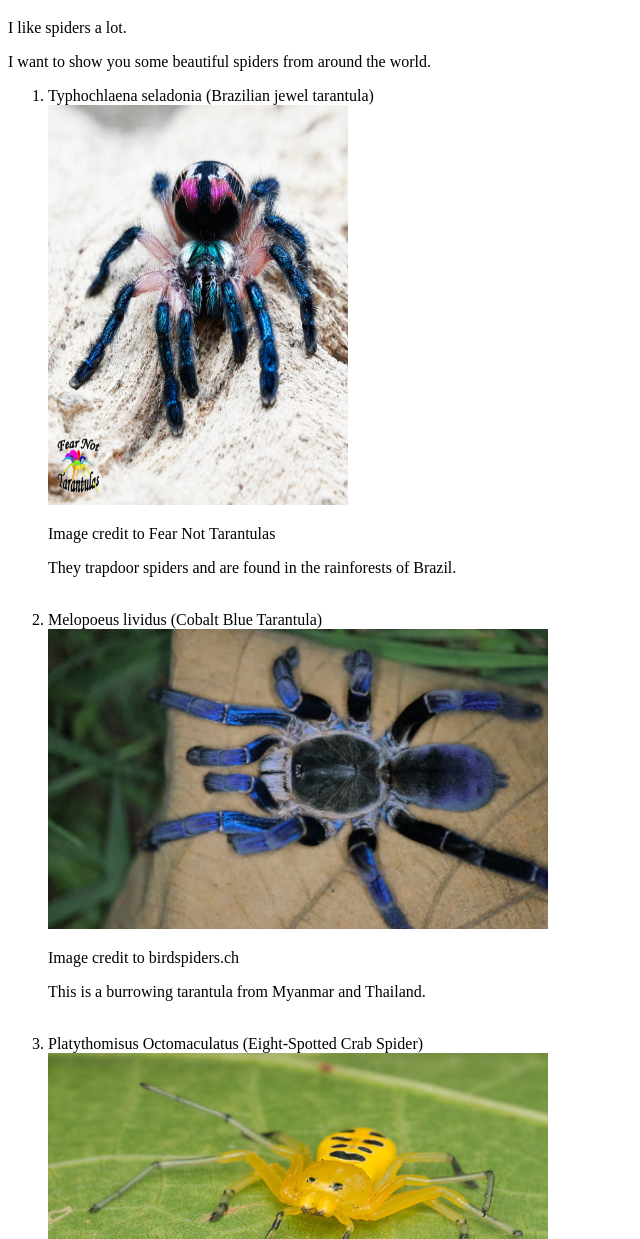
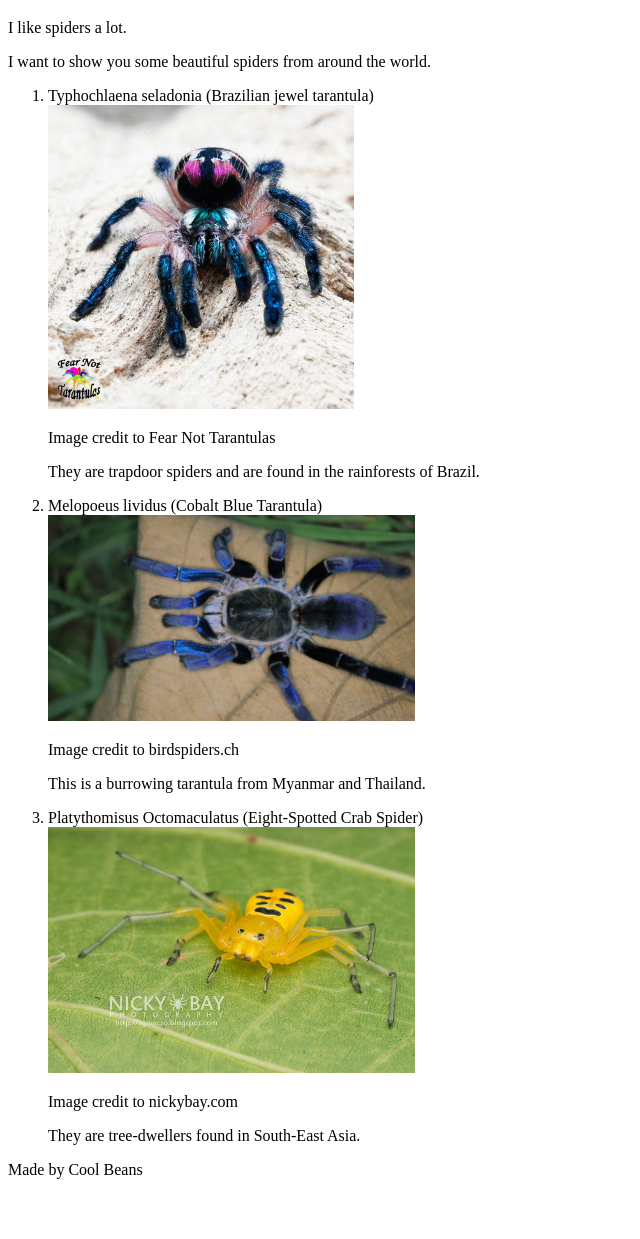
Before and after one commit to Kristen9922/WebDesign-K, a plain HTML site: page index.html in a window 1280 px wide. Shown: the part 61-1300 px from the top of the page, without its empty margins (0-640 px from the left). After the commit the page ends 1248 px from the top, so only its background shows below. Drawn offline with Linux system fonts and the light colour scheme.

Commit message:
removed redundant alt text

```diff
--- a/index.html
+++ b/index.html
@@ -3,6 +3,7 @@
 <head>
 	<meta charset="UTF-8">
 	<title>Spiders</title>
+	<link rel="icon" type="image/jpg" href="img/FaviconIcon.jpg">
 </head>
 <body>
 	<header>
@@ -13,22 +14,28 @@
 		<p> I want to show you some beautiful spiders from around the world. </p>
 		<ol>
 			<li> Typhochlaena seladonia (Brazilian jewel tarantula) <br>
-			<img src="/img/BrazillianJewel.jpg" alt="Brazilian jewel tarantula" width="300" height="400">
+			<img src="/img/BrazillianJewel.jpg"
+				alt=""
+				style=width:25%;>
 			<p> Image credit to Fear Not Tarantulas</p>
-			<p> They trapdoor spiders and are found in the rainforests of Brazil. </p>
-			</li> <br>
+			<p> They are trapdoor spiders and are found in the rainforests of Brazil. </p>
+			</li>
 
 			<li> Melopoeus lividus (Cobalt Blue Tarantula) <br>
-				<img src="/img/CobaltBlue.jpg" alt="Cobalt Blue Tarantula" width="500" height="300"> <br>
+				<img src="/img/CobaltBlue.jpg"
+					alt=""
+					style=width:30%;> <br>
 				<p> Image credit to birdspiders.ch </p>
 				<p> This is a burrowing tarantula from Myanmar and Thailand. </p>
-			</li> <br>
+			</li>
 
 			<li> Platythomisus Octomaculatus (Eight-Spotted Crab Spider) <br>
-				<img src="/img/EightSpottedCrabSpider.jpg" alt="Eight Spotted Crab Spider" width="500" height="300"> <br>
+				<img src="/img/EightSpottedCrabSpider.jpg"
+					alt=""
+					style=width:30%;> <br>
 				<p> Image credit to nickybay.com </p>
 				<p> They are tree-dwellers found in South-East Asia. </p>
-			</li> <br>
+			</li>
 
 		</ol>
 	</main>
```
Also changed, not shown: img/FaviconIcon.jpg (added).
